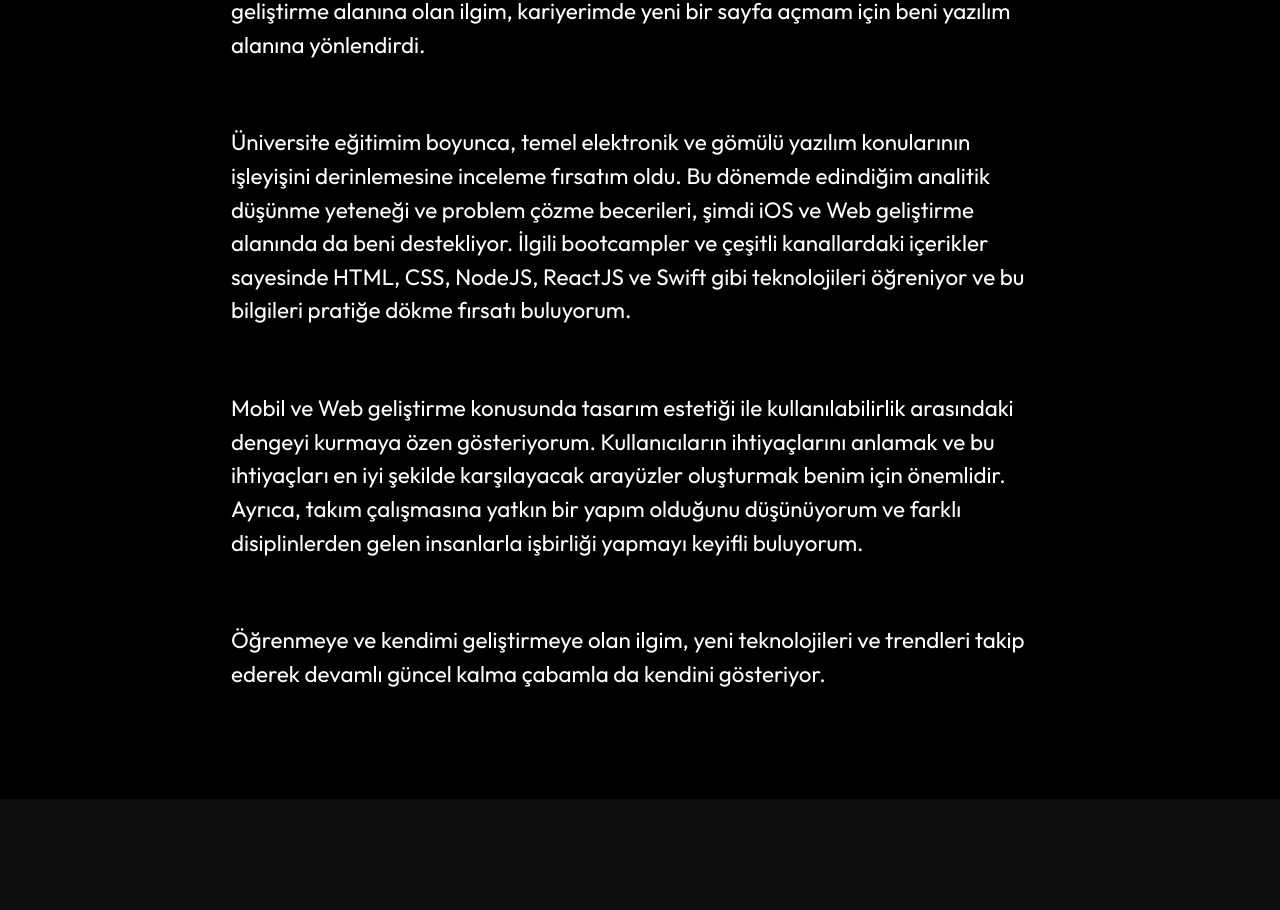
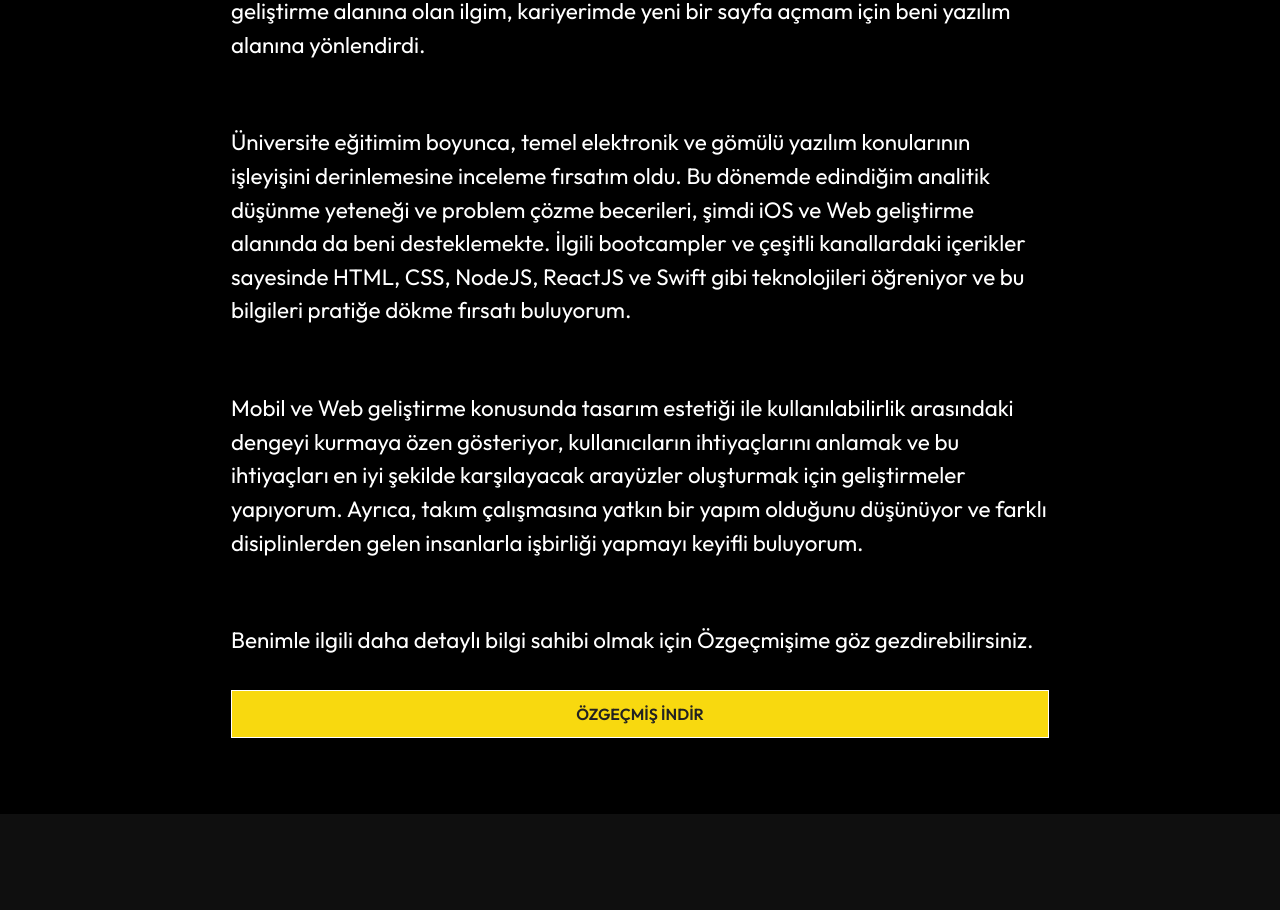
Before and after one commit to mutlucanozel/myportfolio, a React (Create React App) app: page /#/about in a window 1280 px wide. Shown: the part 1037-1947 px from the top of the page. Built offline with nearby package versions, Linux system fonts and the light colour scheme.

Commit message:
added ozgecmıs download

```diff
--- a/package.json
+++ b/package.json
@@ -13,6 +13,7 @@
     "body-parser": "^1.20.2",
     "cors": "^2.8.5",
     "express": "^4.18.2",
+    "file-saver": "^2.0.5",
     "json": "^11.0.0",
     "nodemailer": "^6.9.5",
     "react": "^18.2.0",
--- a/src/components/AboutContent.js
+++ b/src/components/AboutContent.js
@@ -1,10 +1,22 @@
 import React, { useEffect, useState } from 'react';
 import { Link } from 'react-router-dom';
+import { saveAs } from 'file-saver';
 import './AboutContentStyles.css';
+import pdfFile from '../assets/mutlucanozelozgecmis.pdf';
 
 
 const AboutContent = () => {
 
+  const handleDownloadClick = () => {
+    // Fetch the PDF file
+    fetch(pdfFile)
+      .then((response) => response.blob())
+      .then((blob) => {
+        // Use file-saver to save the Blob as a file
+        saveAs(blob, 'Mutlu_Can_OZEL_OZGECMIS');
+      })
+      .catch((error) => console.error('Error fetching PDF:', error));
+  };
   return (
 
     <div className="about">
@@ -17,15 +29,19 @@ const AboutContent = () => {
 
 Ben Mutlu Can ÖZEL.Kocaeli Üniversitesi Elektronik ve haberleşme mühendisliği bölümünden Ocak ayında mezun olacağım. iOS geliştirme ve web geliştirme alanına olan ilgim, kariyerimde yeni bir sayfa açmam için beni yazılım alanına yönlendirdi.
  </p> <p>
-Üniversite eğitimim boyunca, temel elektronik ve gömülü yazılım konularının işleyişini derinlemesine inceleme fırsatım oldu. Bu dönemde edindiğim analitik düşünme yeteneği ve problem çözme becerileri, şimdi iOS ve Web geliştirme alanında da beni destekliyor. İlgili bootcampler ve çeşitli kanallardaki içerikler sayesinde HTML, CSS, NodeJS, ReactJS ve Swift gibi teknolojileri öğreniyor ve bu bilgileri pratiğe dökme fırsatı buluyorum.
+Üniversite eğitimim boyunca, temel elektronik ve gömülü yazılım konularının işleyişini derinlemesine inceleme fırsatım oldu. Bu dönemde edindiğim analitik düşünme yeteneği ve problem çözme becerileri, şimdi iOS ve Web geliştirme alanında da beni desteklemekte. İlgili bootcampler ve çeşitli kanallardaki içerikler sayesinde HTML, CSS, NodeJS, ReactJS ve Swift gibi teknolojileri öğreniyor ve bu bilgileri pratiğe dökme fırsatı buluyorum.
 </p>
 <p>
-Mobil ve Web geliştirme konusunda tasarım estetiği ile kullanılabilirlik arasındaki dengeyi kurmaya özen gösteriyorum. Kullanıcıların ihtiyaçlarını anlamak ve bu ihtiyaçları en iyi şekilde karşılayacak arayüzler oluşturmak benim için önemlidir. Ayrıca, takım çalışmasına yatkın bir yapım olduğunu düşünüyorum ve farklı disiplinlerden gelen insanlarla işbirliği yapmayı keyifli buluyorum.</p>
-   <p>Öğrenmeye ve kendimi geliştirmeye olan ilgim, yeni teknolojileri ve trendleri takip ederek devamlı güncel kalma çabamla da kendini gösteriyor.</p>
-        <br></br><br></br><br></br>
+Mobil ve Web geliştirme konusunda tasarım estetiği ile kullanılabilirlik arasındaki dengeyi kurmaya özen gösteriyor, kullanıcıların ihtiyaçlarını anlamak ve bu ihtiyaçları en iyi şekilde karşılayacak arayüzler oluşturmak için geliştirmeler yapıyorum. Ayrıca, takım çalışmasına yatkın bir yapım olduğunu düşünüyor ve farklı disiplinlerden gelen insanlarla işbirliği yapmayı keyifli buluyorum.</p>
+   <p>Benimle ilgili daha detaylı bilgi sahibi olmak için Özgeçmişime göz gezdirebilirsiniz.</p>
+   <button className="btn4" onClick={handleDownloadClick}>ÖzgeÇMİŞ İndİr </button>
+
+  <br></br><br></br><br></br>
+
       </div>
 
     </div>
+
   );
 };
 
--- a/src/components/AboutContentStyles.css
+++ b/src/components/AboutContentStyles.css
@@ -6,6 +6,16 @@
     justify-content: center;
     flex-wrap: wrap;
     height: 100%;
+}
+.btn4{
+    padding: 13px 32px;
+    font-size: 1rem;
+    text-transform: uppercase;
+    background: rgb(248, 217, 15);
+    color: #222;
+    border: 1px solid #fff;
+    font-weight: 600;
+    cursor: pointer;
 }
 h1 {
     font-size: 2.8rem; /* Yazı boyutunu istediğiniz değere ayarlayın */
```
Also changed, not shown: 2 other files (tests, documents, lock files or other folders).
